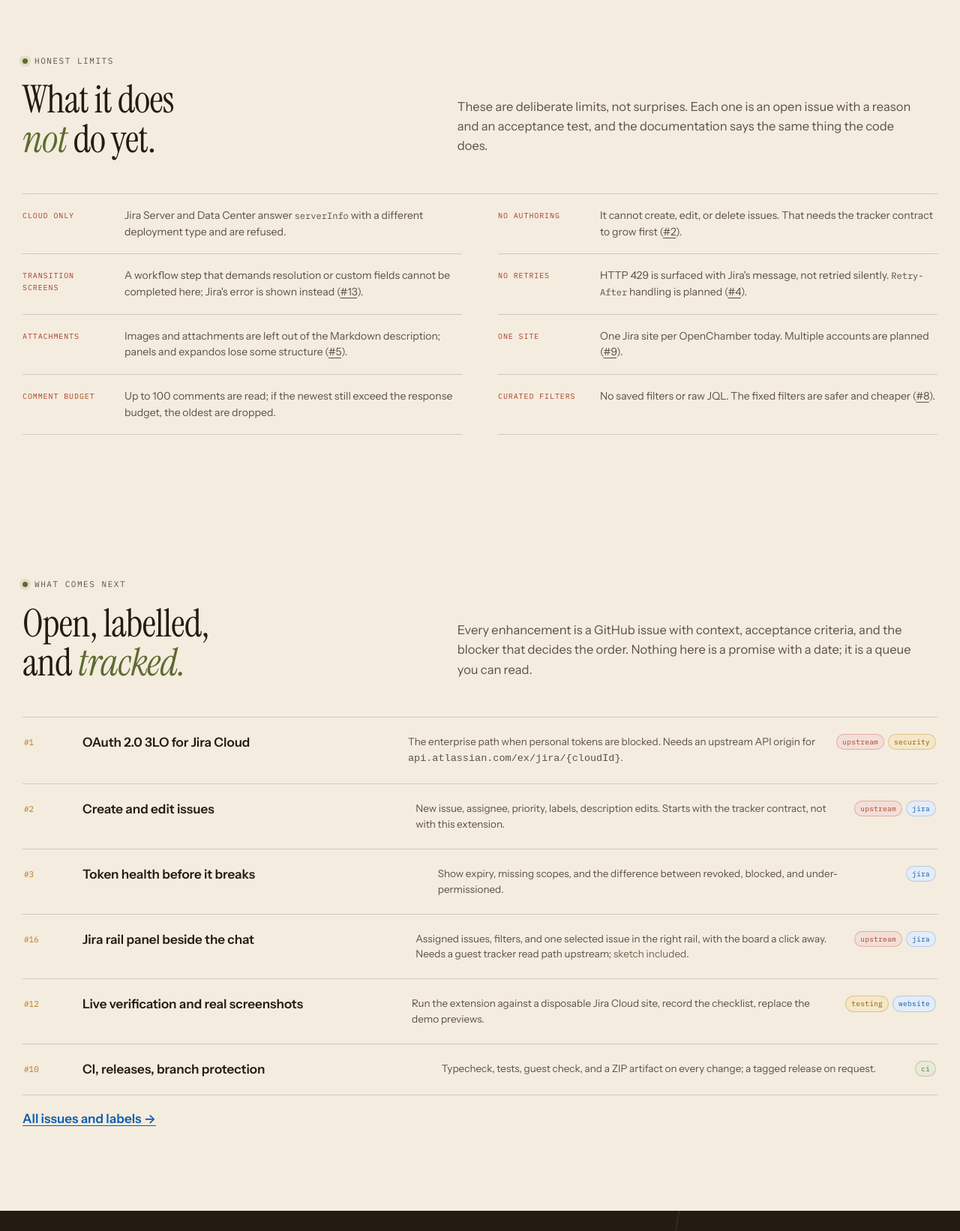
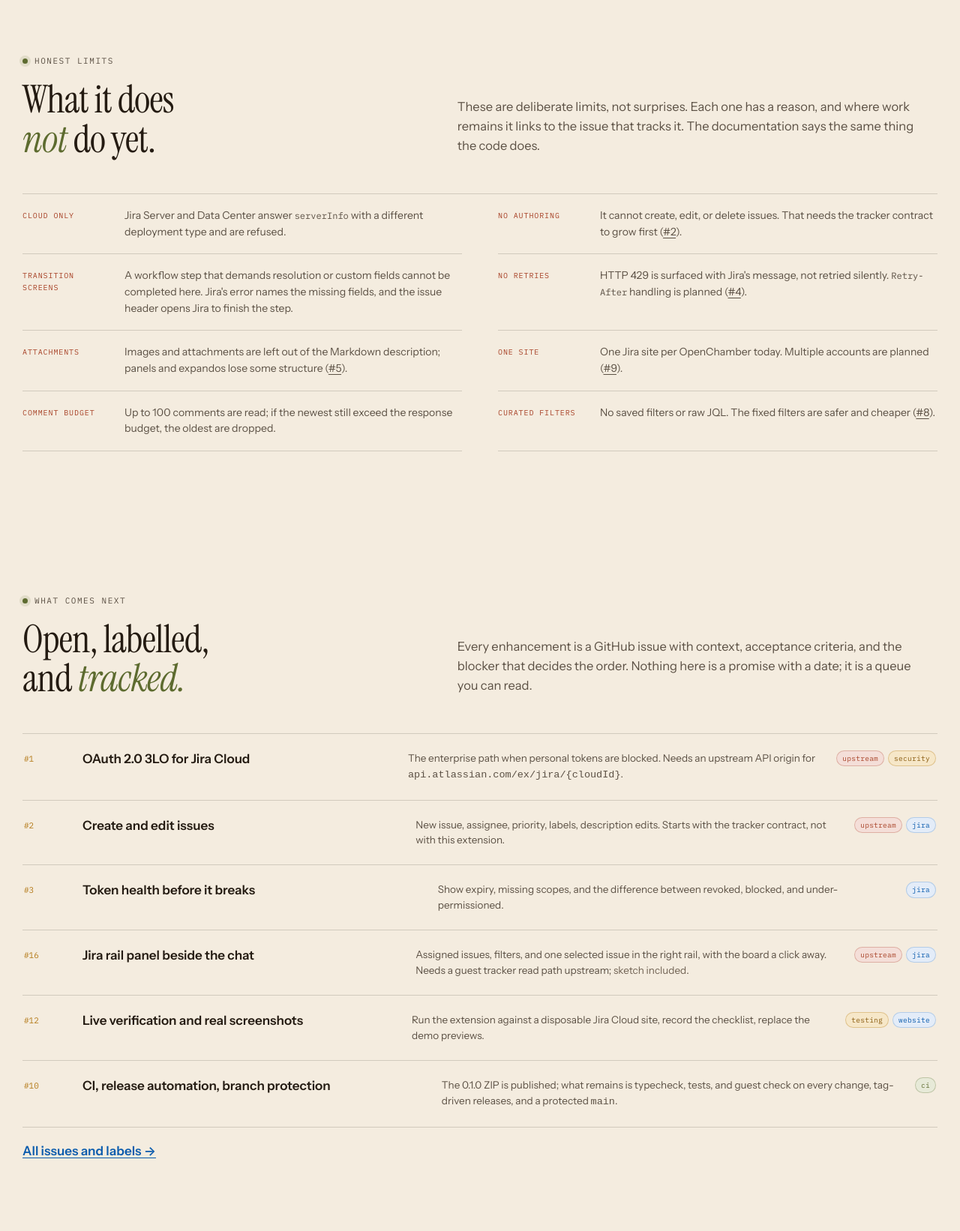
Before and after one commit to pgquiles/openchamber-jira, a website: page site/index.html in a window 1280 px wide. Shown: the part 5980-7622 px from the top of the page at 75% size. Drawn offline with Linux system fonts and the light colour scheme.

Commit message:
docs: reflect the issue audit and the workflow-screen closure

```diff
--- a/site/index.html
+++ b/site/index.html
@@ -263,13 +263,13 @@
           <h2>What it does<br><em>not</em> do yet.</h2>
         </div>
         <div class="intro">
-          <p>These are deliberate limits, not surprises. Each one is an open issue with a reason and an acceptance test, and the documentation says the same thing the code does.</p>
+          <p>These are deliberate limits, not surprises. Each one has a reason, and where work remains it links to the issue that tracks it. The documentation says the same thing the code does.</p>
         </div>
       </div>
       <div class="limits">
         <div class="limit"><span class="lbl">Cloud only</span><p>Jira Server and Data Center answer <code>serverInfo</code> with a different deployment type and are refused.</p></div>
         <div class="limit"><span class="lbl">No authoring</span><p>It cannot create, edit, or delete issues. That needs the tracker contract to grow first (<a href="https://github.com/pgquiles/openchamber-jira/issues/2" target="_blank" rel="noopener">#2</a>).</p></div>
-        <div class="limit"><span class="lbl">Transition screens</span><p>A workflow step that demands resolution or custom fields cannot be completed here; Jira's error is shown instead (<a href="https://github.com/pgquiles/openchamber-jira/issues/13" target="_blank" rel="noopener">#13</a>).</p></div>
+        <div class="limit"><span class="lbl">Transition screens</span><p>A workflow step that demands resolution or custom fields cannot be completed here. Jira's error names the missing fields, and the issue header opens Jira to finish the step.</p></div>
         <div class="limit"><span class="lbl">No retries</span><p>HTTP 429 is surfaced with Jira's message, not retried silently. <code>Retry-After</code> handling is planned (<a href="https://github.com/pgquiles/openchamber-jira/issues/4" target="_blank" rel="noopener">#4</a>).</p></div>
         <div class="limit"><span class="lbl">Attachments</span><p>Images and attachments are left out of the Markdown description; panels and expandos lose some structure (<a href="https://github.com/pgquiles/openchamber-jira/issues/5" target="_blank" rel="noopener">#5</a>).</p></div>
         <div class="limit"><span class="lbl">One site</span><p>One Jira site per OpenChamber today. Multiple accounts are planned (<a href="https://github.com/pgquiles/openchamber-jira/issues/9" target="_blank" rel="noopener">#9</a>).</p></div>
@@ -317,8 +317,8 @@
           <span class="r-labels"><span class="chip warn">testing</span><span class="chip info">website</span></span>
         </a></li>
         <li><a href="https://github.com/pgquiles/openchamber-jira/issues/10" target="_blank" rel="noopener">
-          <span class="r-num">#10</span><span class="r-title">CI, releases, branch protection</span>
-          <span class="r-desc">Typecheck, tests, guest check, and a ZIP artifact on every change; a tagged release on request.</span>
+          <span class="r-num">#10</span><span class="r-title">CI, release automation, branch protection</span>
+          <span class="r-desc">The 0.1.0 ZIP is published; what remains is typecheck, tests, and guest check on every change, tag-driven releases, and a protected <code>main</code>.</span>
           <span class="r-labels"><span class="chip ok">ci</span></span>
         </a></li>
       </ul>
```
Also changed, not shown: site/docs.html (+5 -5 lines), README.md.
